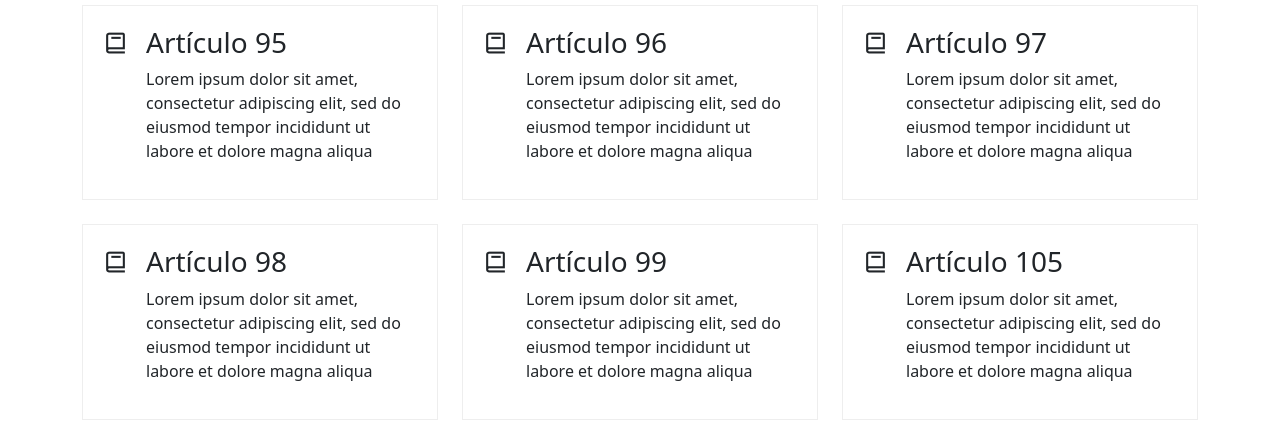
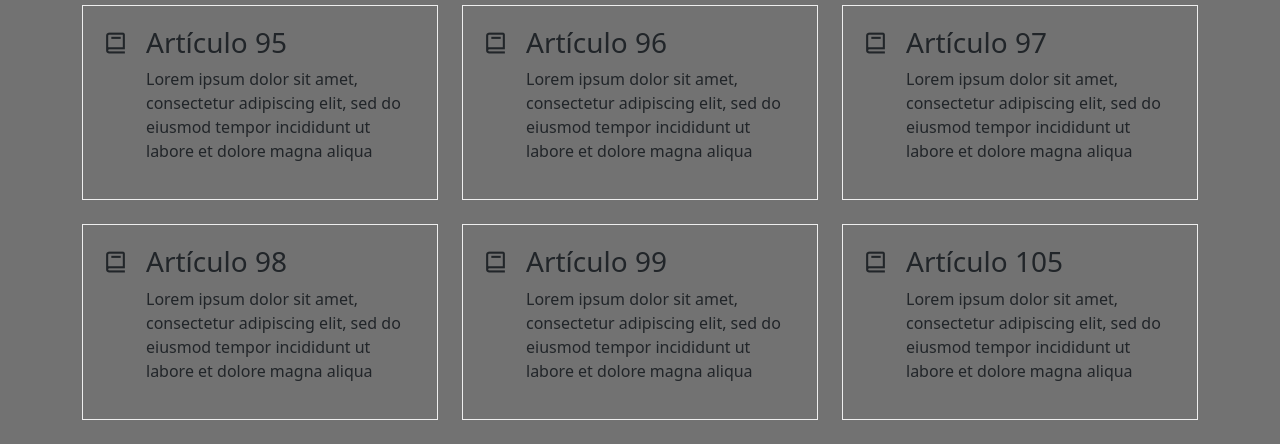
Before and after one commit to emsanchez/repo_prueba, a plain HTML site: page index.html in a window 1280 px wide. Shown: the part 396-840 px from the top of the page. Drawn offline with nearby package versions, Linux system fonts and the light colour scheme.

Commit message:
change: Actualización de color en body

```diff
--- a/index.html
+++ b/index.html
@@ -9,7 +9,7 @@
 	<link href="https://cdnjs.cloudflare.com/ajax/libs/font-awesome/6.1.1/css/all.min.css" rel="stylesheet">
 	<link href='https://unpkg.com/boxicons@2.1.4/css/boxicons.min.css' rel='stylesheet'>
 </head>
-<body>
+<body class="bg-black">
 	<header>
 		<div class="container">
 			<div class="row pt-4 pb-3">
--- a/style.css
+++ b/style.css
@@ -122,3 +122,6 @@ ul.nav-menu>li>a:before {
     font-size: 25px;
     padding-right: 18px;
 }
+.bg-black{
+    background-color: #727272;
+}
```
